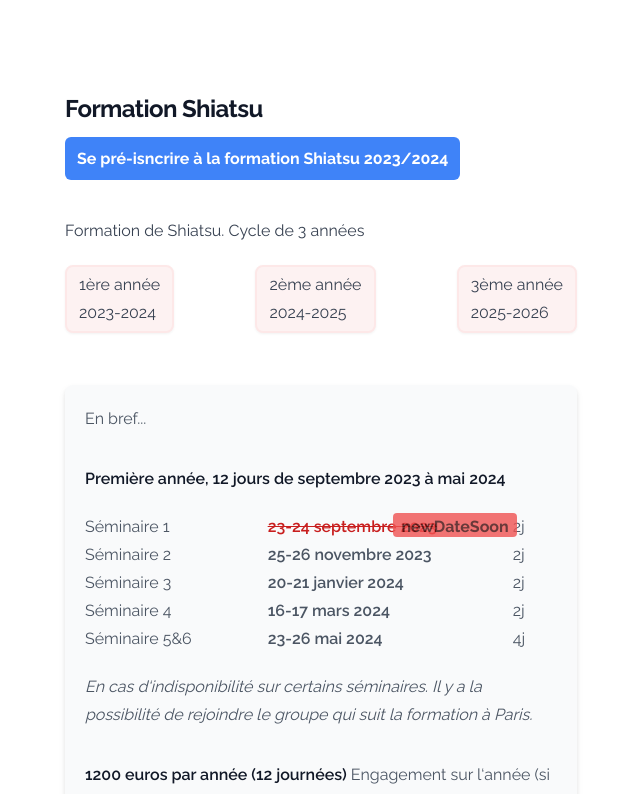
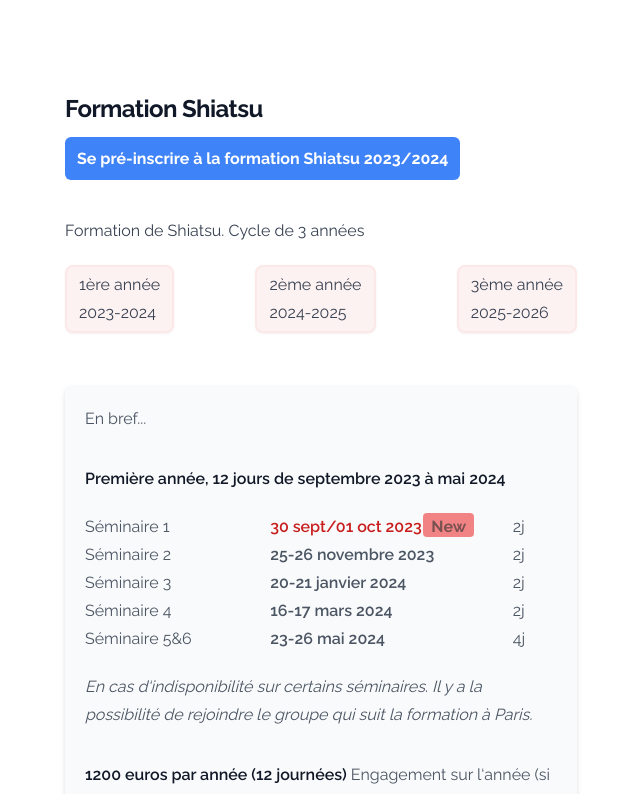
Before and after one commit to jolysnicolas1/keihoku, a Next.js app: page /shiatsu in a window 1280 px wide. Shown: the part 1320-2114 px from the top of the page, without its empty margins (63-703 px from the left). Built offline with nearby package versions, Linux system fonts and the light colour scheme.

Commit message:
Change date

```diff
--- a/app/shiatsu/ProgramFormation.tsx
+++ b/app/shiatsu/ProgramFormation.tsx
@@ -34,7 +34,7 @@ const DisplaySeminaires = ({seminaires}: {seminaires: Seminaire[]}) => {
 const seminaires = [
     {
       number: "Séminaire #1",
-      date: "23/24 septembre 2023<= newDateSoon",
+      date: "30 sept/01 oct 2023<= Nouvelle date",
       title: "Position debout & point zéro, marcher (en utilisant le centre de gravité)",
       contents:[
         "Que connaissons nous de la structure du corps humain ?",
--- a/app/shiatsu/TwShiatsu.tsx
+++ b/app/shiatsu/TwShiatsu.tsx
@@ -98,7 +98,7 @@ export default function TwShiatsu() {
               <h2 className="mt-16 text-2xl font-bold tracking-tight text-gray-900">Formation Shiatsu</h2>
               <div className="py-5">
                 <Link target="blank" className="bg-blue-500 text-white font-bold rounded-md p-3 my-5 hover:bg-blue-400 duration-500" href="https://notionforms.io/forms/pre-inscriptions-formation-shiatsu-20232024-a99d2n">
-                  Se pré-isncrire à la formation Shiatsu 2023/2024
+                  Se pré-inscrire à la formation Shiatsu 2023/2024
                 </Link>
               </div>
               <p className="mt-6">
@@ -137,21 +137,20 @@ export default function TwShiatsu() {
                         <p className="
                         text-red-700
                         relative
-                        line-through
                         before:absolute
                         before:z-50
-                        before:content-['newDateSoon']
+                        before:content-['New']
                         before:h-6 before:w-fit
                         before:px-2
                         before:bg-red-500
-                        before:-right-20
+                        before:-right-10
                         before:rounded
-                        before:opacity-80
+                        before:opacity-70
                         before:flex
                         before:justify-center
                         before:text-red-950
                         before:text-red-950
-                        before:font-bold">23-24 septembre 2023</p>
+                        before:font-bold">30 sept/01 oct 2023</p>
                         <p>25-26 novembre 2023</p>
                         <p>20-21 janvier 2024</p>
                         <p>16-17 mars 2024</p>
```
